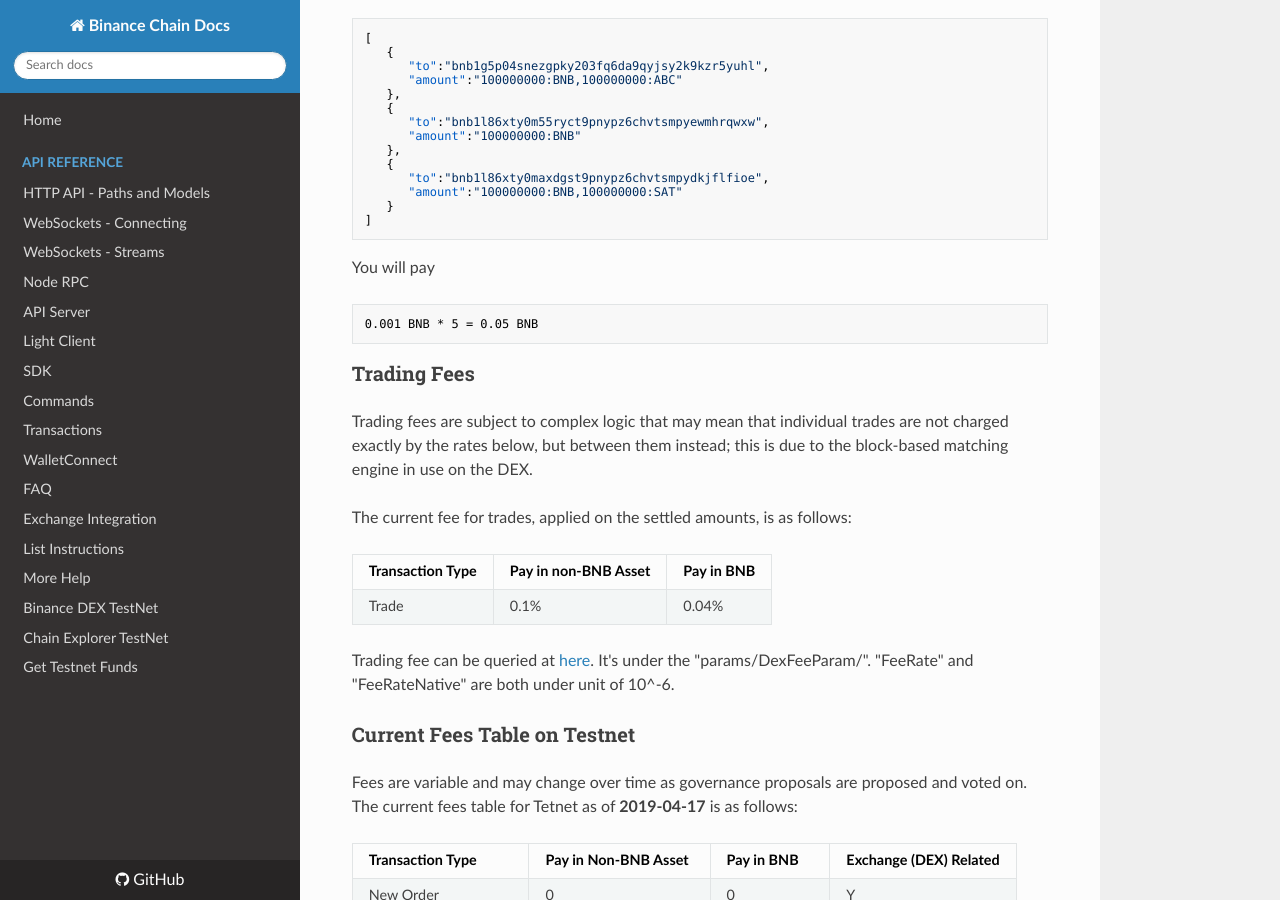
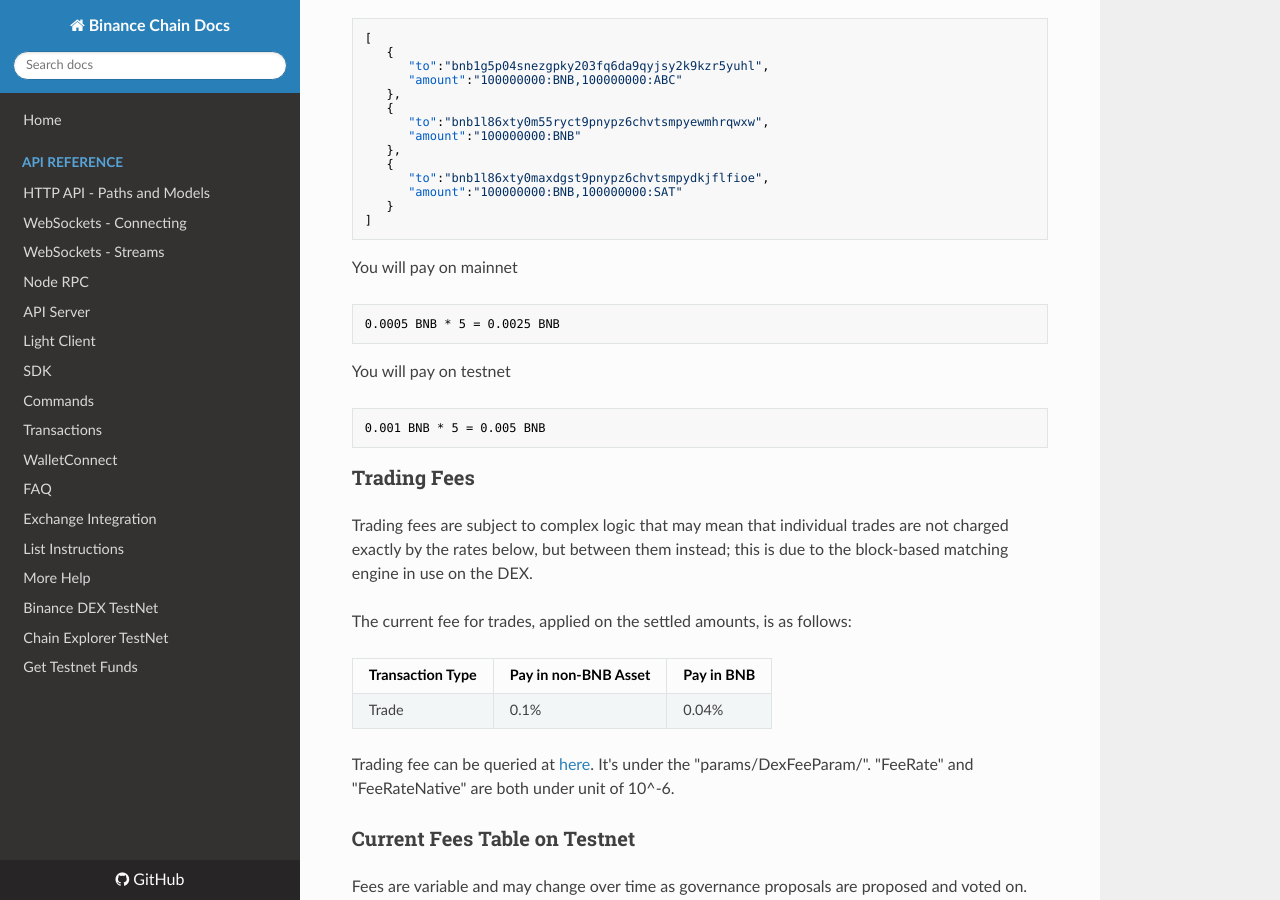
Before and after one commit to yash-sharma1/docs-site, an MkDocs documentation site: the page built from docs/trading-spec.md, in a window 1280 px wide and 900 px high, scrolled down 3298 px. Built offline with MkDocs 1.6.1, drawn with Linux system fonts in a browser that asks for light colours; nearby versions of some CDN libraries.

Commit message:
Update trading-spec.md

````diff
--- a/docs/trading-spec.md
+++ b/docs/trading-spec.md
@@ -134,10 +134,15 @@
    }
 ]
 ```
-You will pay
+You will pay on mainnet
 
 ```
-0.001 BNB * 5 = 0.05 BNB
+0.0005 BNB * 5 = 0.0025 BNB
+```
+You will pay on testnet
+
+```
+0.001 BNB * 5 = 0.005 BNB
 ```
 ### Trading Fees
 
````
